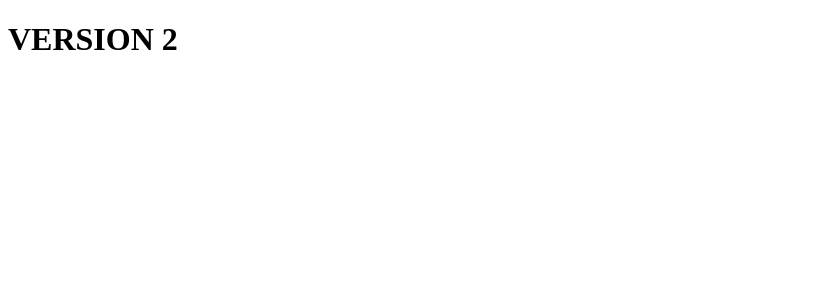
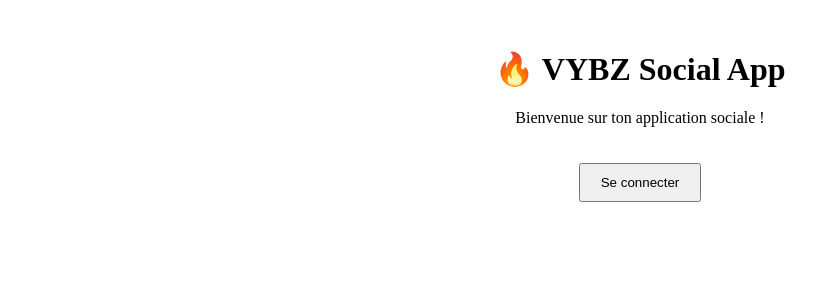
Before and after one commit to kiliantremel/vybz-social-app, a Next.js app: page / in a window 1280 px wide. Shown: the top 300 px of the page, without its empty margins (0-840 px from the left). Built offline with nearby package versions, Linux system fonts and the light colour scheme.

Commit message:
Update page.js
Vrai code

```diff
--- a/app/page.js
+++ b/app/page.js
@@ -1,3 +1,17 @@
+import Link from "next/link";
+
 export default function Home() {
-  return <h1>VERSION 2</h1>;
+  return (
+    <main style={{ textAlign: "center", marginTop: "50px" }}>
+      <h1>🔥 VYBZ Social App</h1>
+
+      <p>Bienvenue sur ton application sociale !</p>
+
+      <Link href="/login">
+        <button style={{ marginTop: "20px", padding: "10px 20px" }}>
+          Se connecter
+        </button>
+      </Link>
+    </main>
+  );
 }
```
